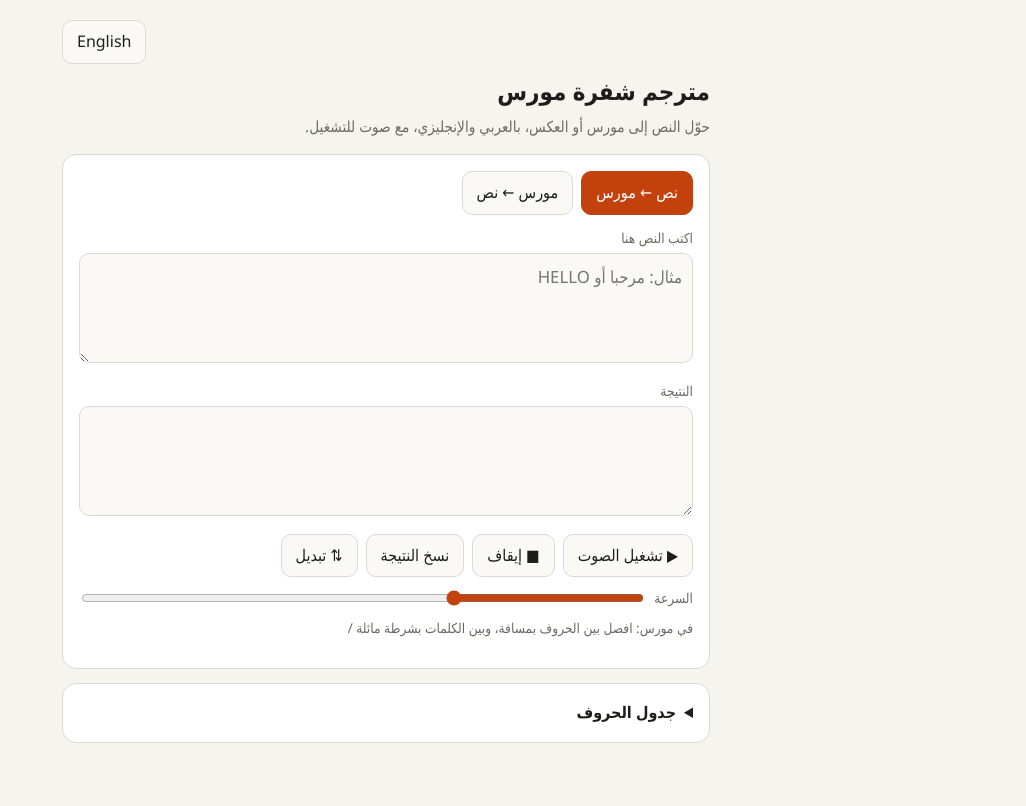
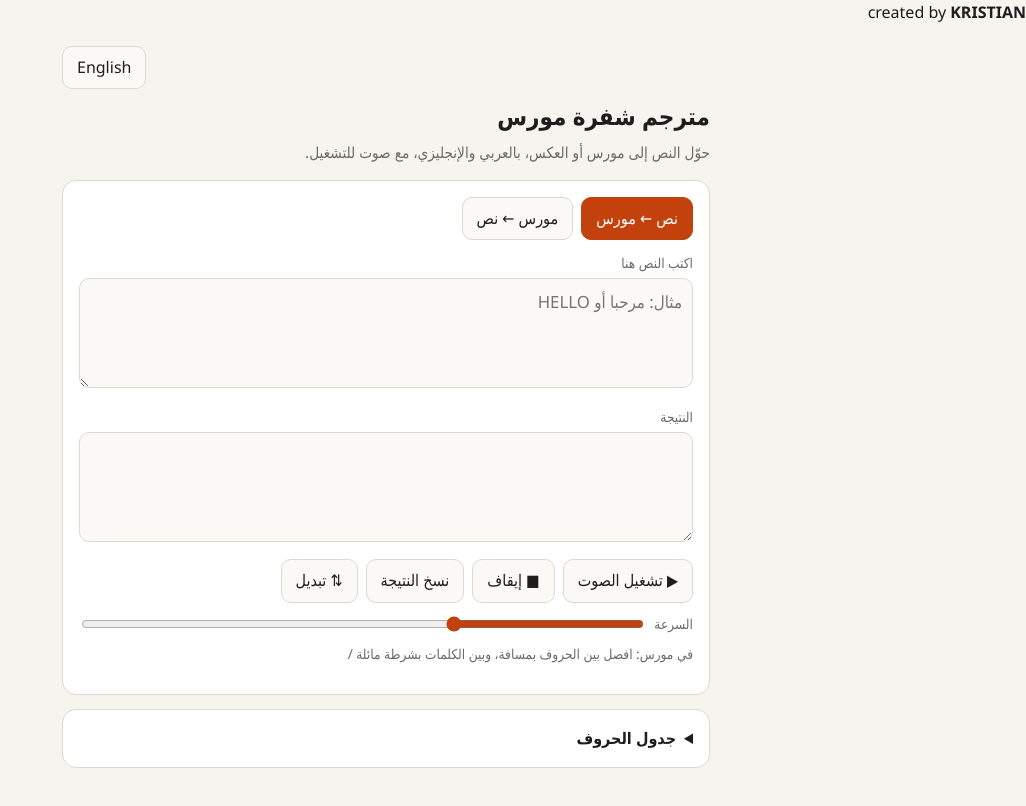
Before and after one commit to morse-tr/morse-tr.github.io, a plain HTML site: page index.html in a window 1280 px wide. Shown: the whole page, without its empty margins (254-1280 px from the left). Drawn offline with Linux system fonts and the light colour scheme.

Commit message:
Update and rename morse.html to index.html

```diff
--- a/morse.html
+++ b/index.html
@@ -4,6 +4,7 @@
 <meta charset="utf-8">
 <meta name="viewport" content="width=device-width, initial-scale=1, viewport-fit=cover">
 <title>مترجم شفرة مورس</title>
+<link rel="icon" type="image/png" href="MORSE.png">
 <style>
 :root{--bg:#f6f4ef;--card:#fff;--text:#1d1d1b;--muted:#6b6a65;--accent:#c2410c;--line:#ddd9cf;--field:#faf9f5;
 box-sizing:border-box;padding-top:env(safe-area-inset-top,0px);padding-bottom:env(safe-area-inset-bottom,0px);color-scheme:light}
@@ -34,6 +35,8 @@ details summary{cursor:pointer;font-weight:600}
 </style>
 </head>
 <body>
+<div class="credit">created by <b>KRISTIAN</b></div>
+<header>
 <main>
 <div class="top"><button id="langBtn">English</button></div>
 <h1>مترجم شفرة مورس</h1>
```
